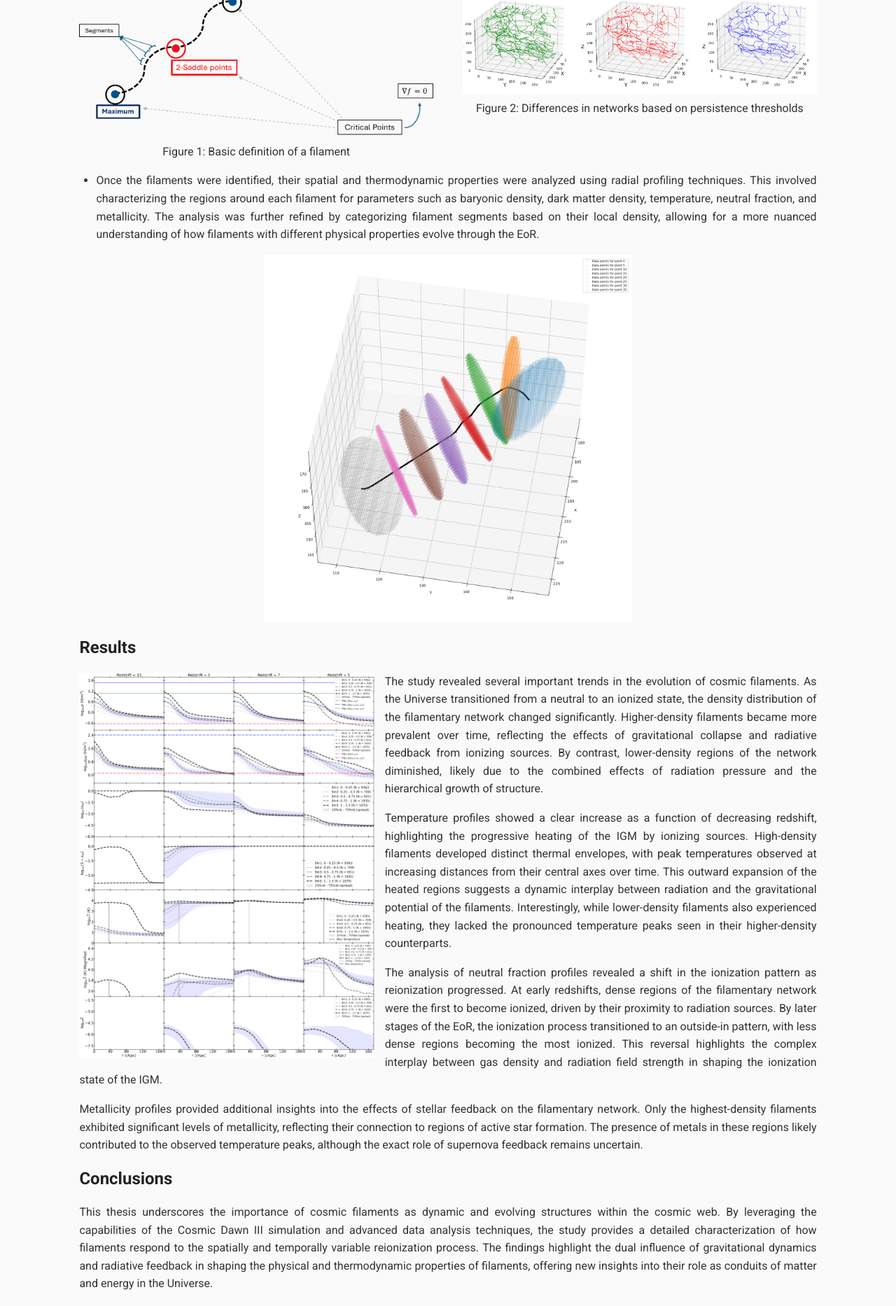
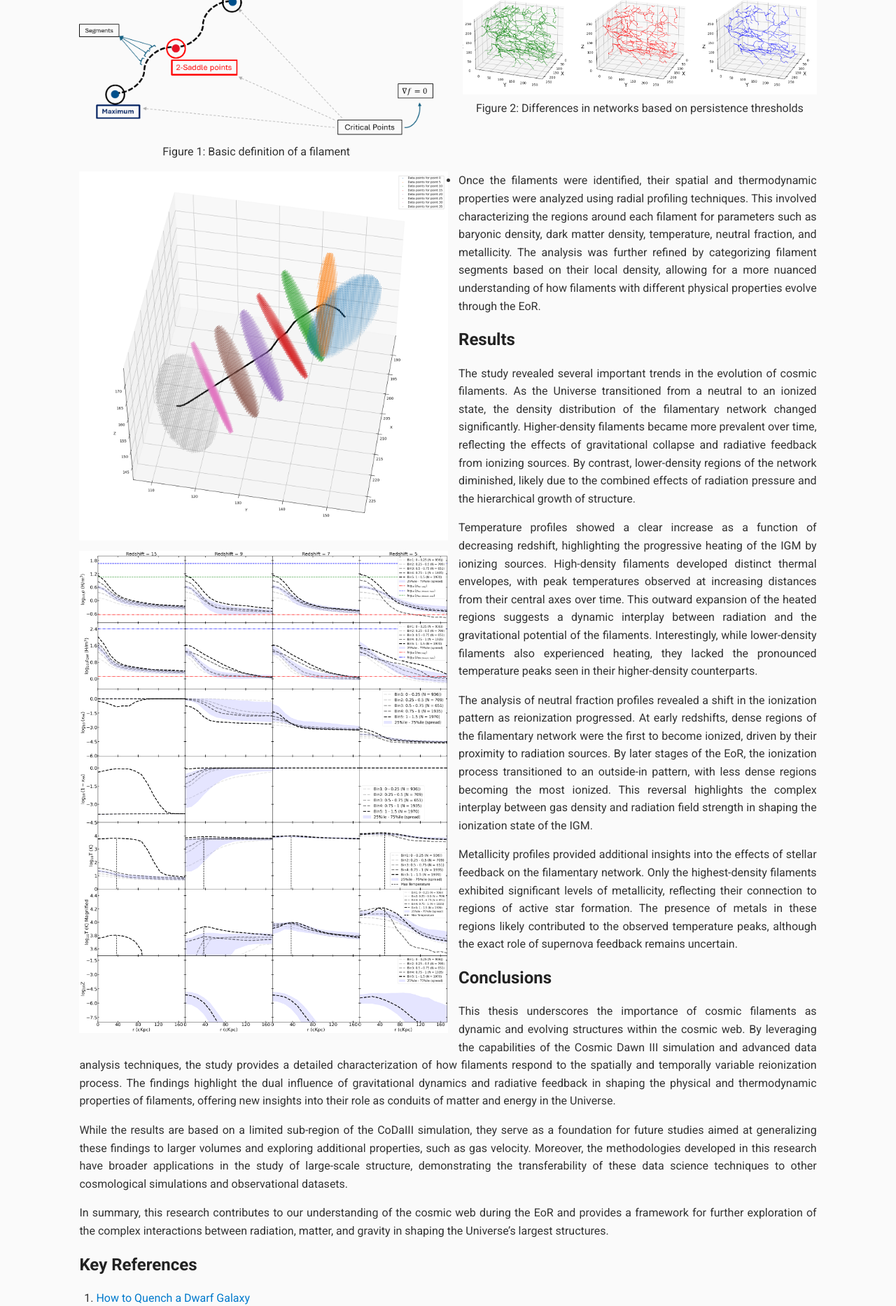
Before and after one commit to vishrut-b/Master-Thesis, a Jekyll site: the page built from index.md, in a window 1280 px wide. Shown: the part 2003-3869 px from the top of the page at 70% size. Built offline with Jekyll 4.4.1, drawn with Linux system fonts in a browser that asks for light colours; our own code applies the rules of GitHub Pages for plain Markdown files.

Commit message:
Update index.md

```diff
--- a/index.md
+++ b/index.md
@@ -61,14 +61,13 @@ The Cosmic Dawn III simulation serves as the foundation of this study, offering
   </figure>
 </div>
 
-
+<img src="assets/css/sanitycheck.png" alt="Elbow Method Graph" style="width:50%; float:left; margin:0 15px 15px 0;">
 - Once the filaments were identified, their spatial and thermodynamic properties were analyzed using radial profiling techniques. This involved characterizing the regions around each filament for parameters such as baryonic density, dark matter density, temperature, neutral fraction, and metallicity. The analysis was further refined by categorizing filament segments based on their local density, allowing for a more nuanced understanding of how filaments with different physical properties evolve through the EoR.
 
-<img src="assets/css/sanitycheck.png" alt="Elbow Method Graph" style="width:50%; display:block; margin:auto;">
 
 ## Results
 
-<img src="assets/css/profiles.png" alt="Elbow Method Graph" style="width:40%; float:left; margin:0 15px 15px 0;">
+<img src="assets/css/profiles.png" alt="Elbow Method Graph" style="width:50%; float:left; margin:0 15px 15px 0;">
 
 The study revealed several important trends in the evolution of cosmic filaments. As the Universe transitioned from a neutral to an ionized state, the density distribution of the filamentary network changed significantly. Higher-density filaments became more prevalent over time, reflecting the effects of gravitational collapse and radiative feedback from ionizing sources. By contrast, lower-density regions of the network diminished, likely due to the combined effects of radiation pressure and the hierarchical growth of structure.
 
```
